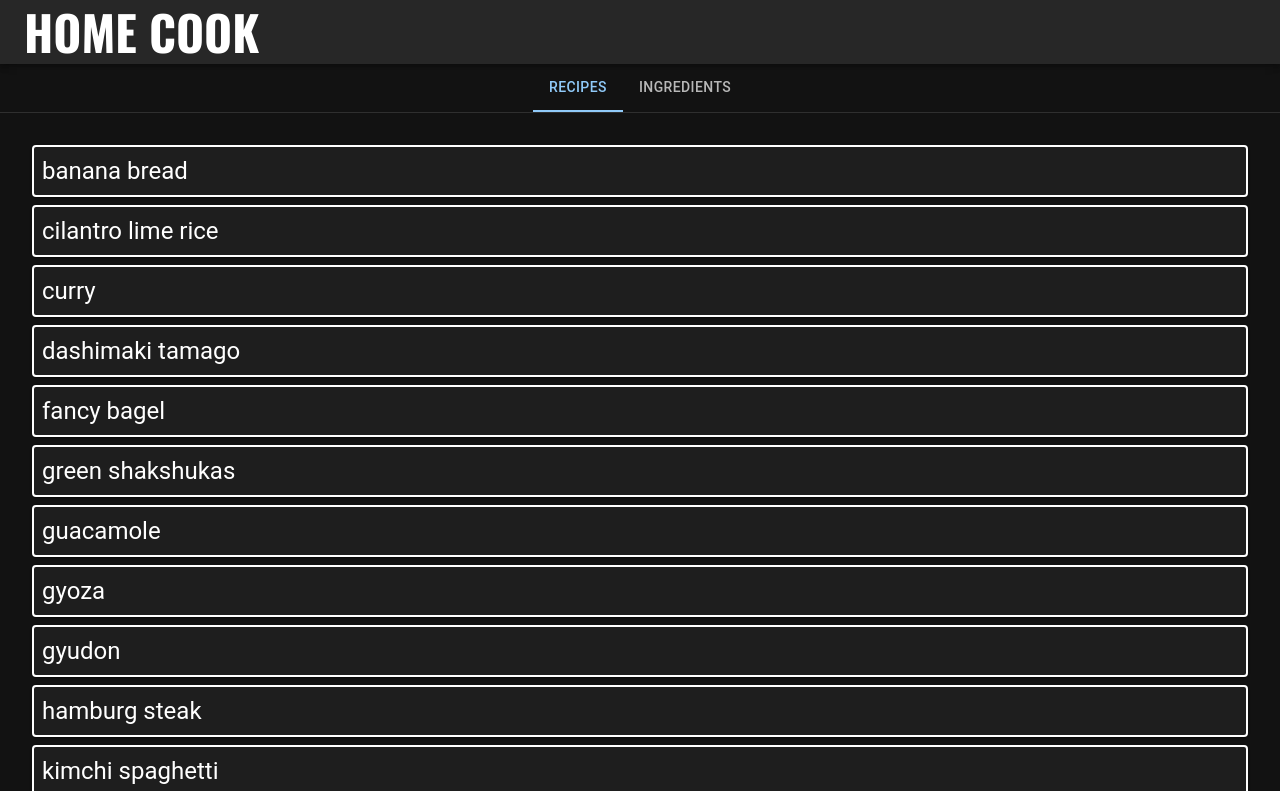
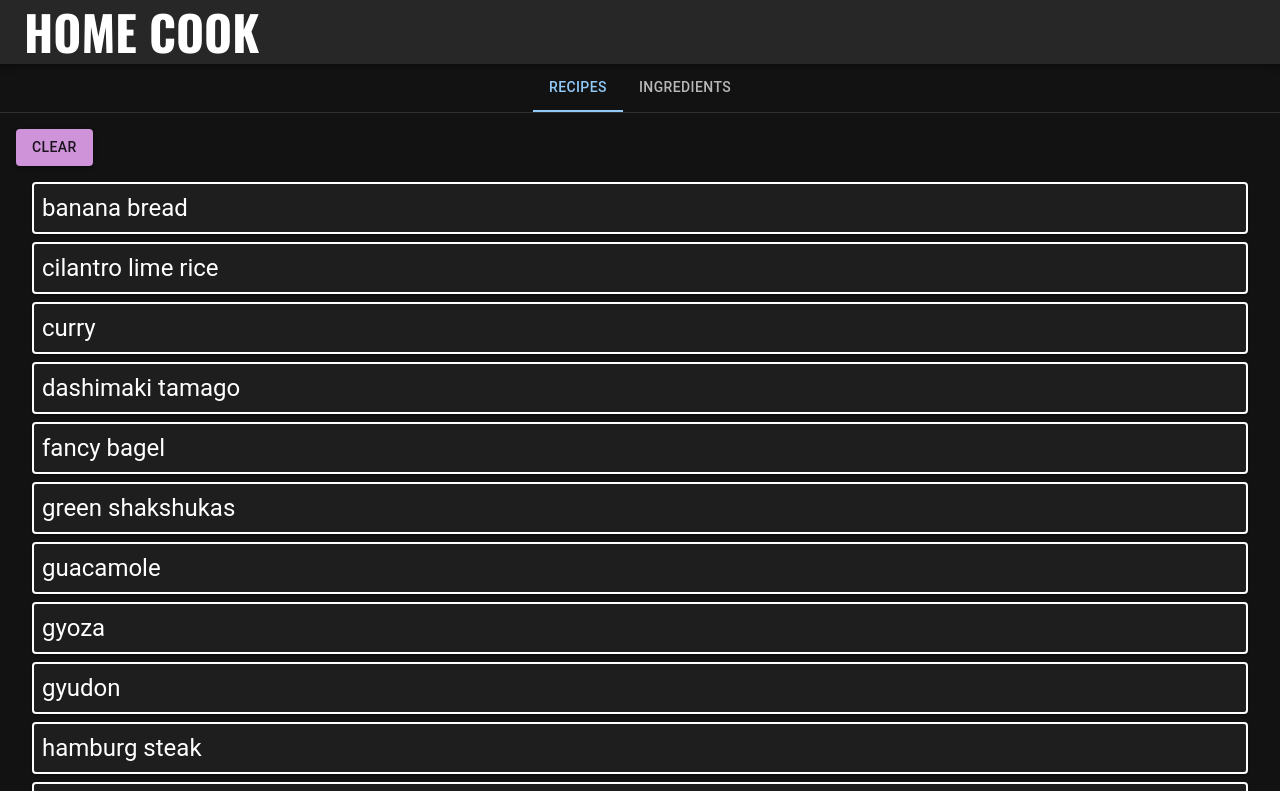
Before and after one commit to Borghese-Gladiator/next-pwa-home-cooking, a Next.js app in the folder app/: page / in a window 1280 px wide. Shown: the top 791 px of the page. Built offline with nearby package versions, Linux system fonts and the light colour scheme.

Commit message:
fix: add clear button

```diff
--- a/app/src/pages/index.js
+++ b/app/src/pages/index.js
@@ -3,7 +3,7 @@ import Head from 'next/head'
 import Image from 'next/image'
 import { Inter } from 'next/font/google'
 
-import { Box, Card, CardActionArea, Checkbox, Chip, Grid, IconButton, List, ListItem, ListItemText, Paper, Stack, Tab, Tabs, Typography } from '@mui/material'
+import { Box, Button, Card, CardActionArea, Checkbox, Chip, Grid, IconButton, List, ListItem, ListItemText, Paper, Stack, Tab, Tabs, Typography } from '@mui/material'
 import { v4 as uuidv4 } from 'uuid';
 import { isEmpty } from 'lodash';
 
@@ -119,6 +119,7 @@ export default function Home() {
           </Tabs>
         </Box>
         <CustomTabPanel value={tabValue} index={0}>
+          <Button variant="contained" color="secondary" onClick={() => setSelectedRecipes([])}>Clear</Button>
           <Stack spacing={1} p={2}>
             {recipeNameList.map((name) => (
               <Card
```
